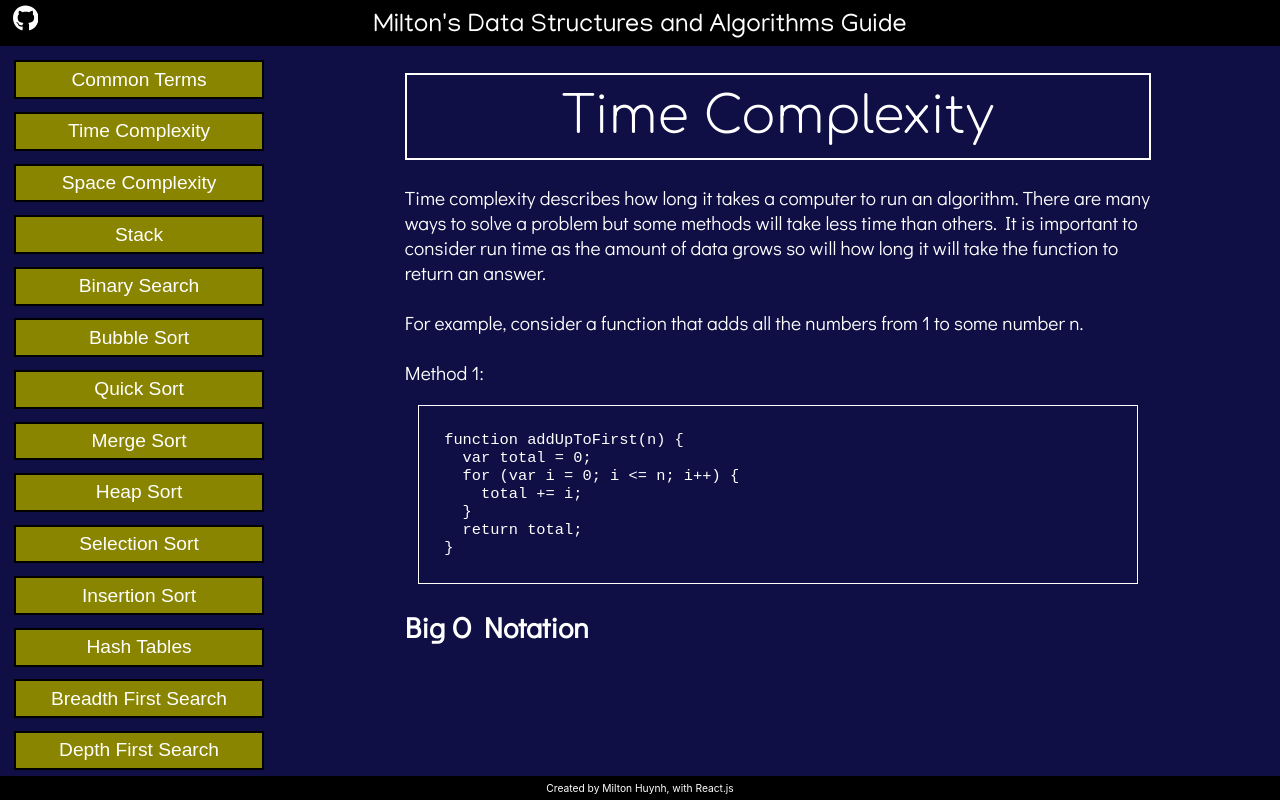
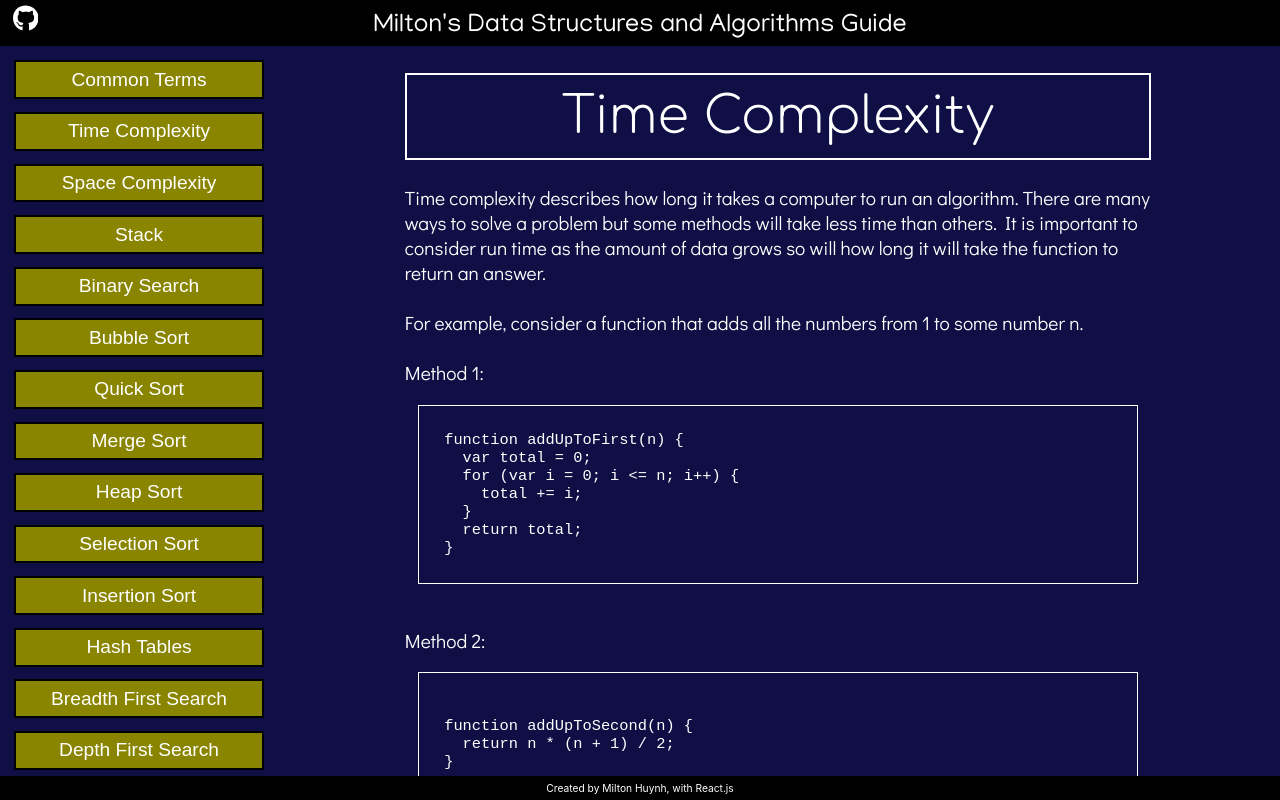
Before and after one commit to miltonhuynh/DSA-guide, a React (Create React App) app in the folder app/: page /DSA-guide/TimeComplexity in a window 1280 px wide. Built offline with nearby package versions, Linux system fonts and the light colour scheme; a web font is replaced by a local one.

Commit message:
modified time complexity

```diff
--- a/app/src/Concepts/TimeComplexity.js
+++ b/app/src/Concepts/TimeComplexity.js
@@ -32,10 +32,30 @@ export default function BigO() {
         <br /><br />
         Method 1:
         <br />
-        <pre><div class="Code_box Code">
-          {slow_snippet}
-        </div></pre>
-        <h2>Big O Notation</h2>
+        <pre>
+          <div class="Code_box Code">
+            {slow_snippet}
+          </div>
+        </pre>
+        <br />
+        Method 2:
+        <br />
+        <pre>
+          <div class="Code_box Code">
+            {fast_snippet}
+          </div>
+        </pre>
+        Both of these methods return the same value, but the first method has to run an additional operation
+        as the size of n increases. Whereas in the method 2, it is constant.
+
+        <h1>Big O Notation</h1>
+        To summarize how efficient an algorithm is, we generalize its performance to Big O.
+
+        <h3>O(1)</h3>
+        <h3>O(log n)</h3>
+        <h3>O(n)</h3>
+        <h3>O n(log n)</h3>
+        <h3>O n2</h3>
       </div>
 
     </div>
```
